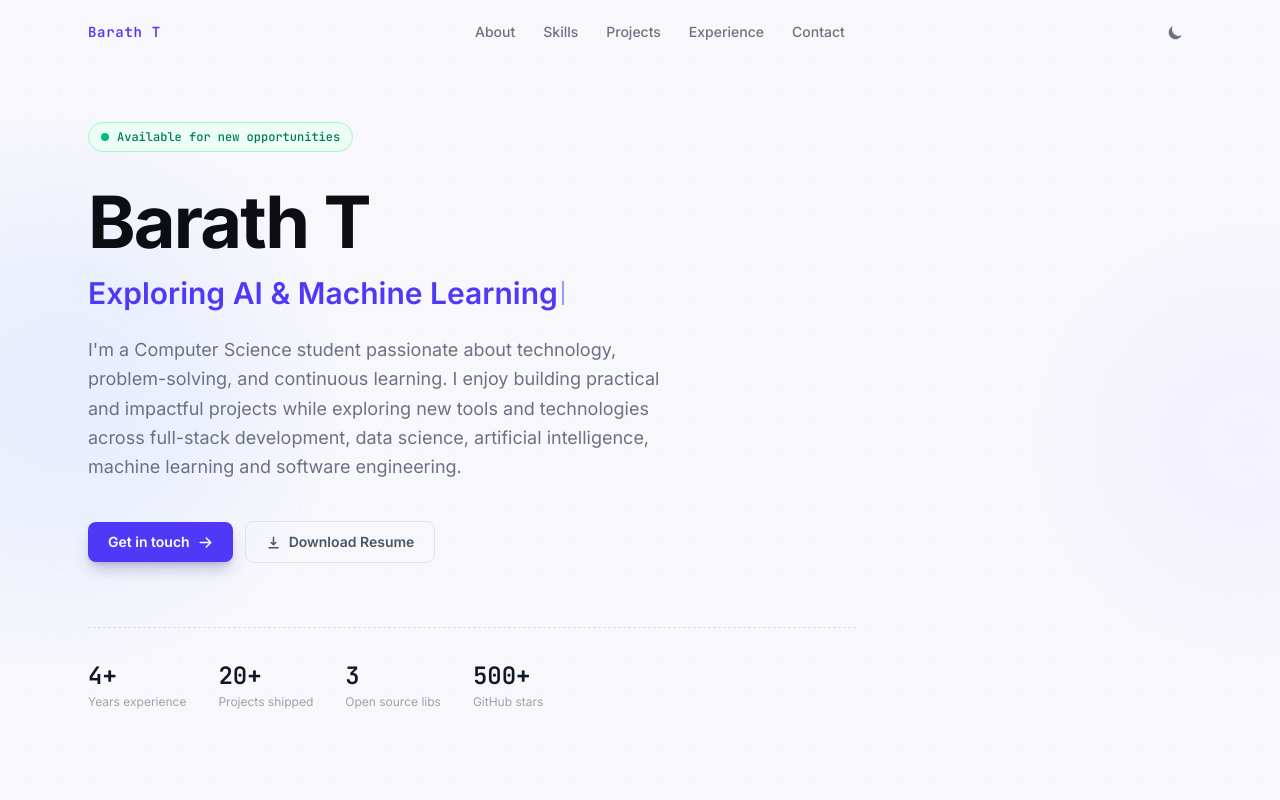
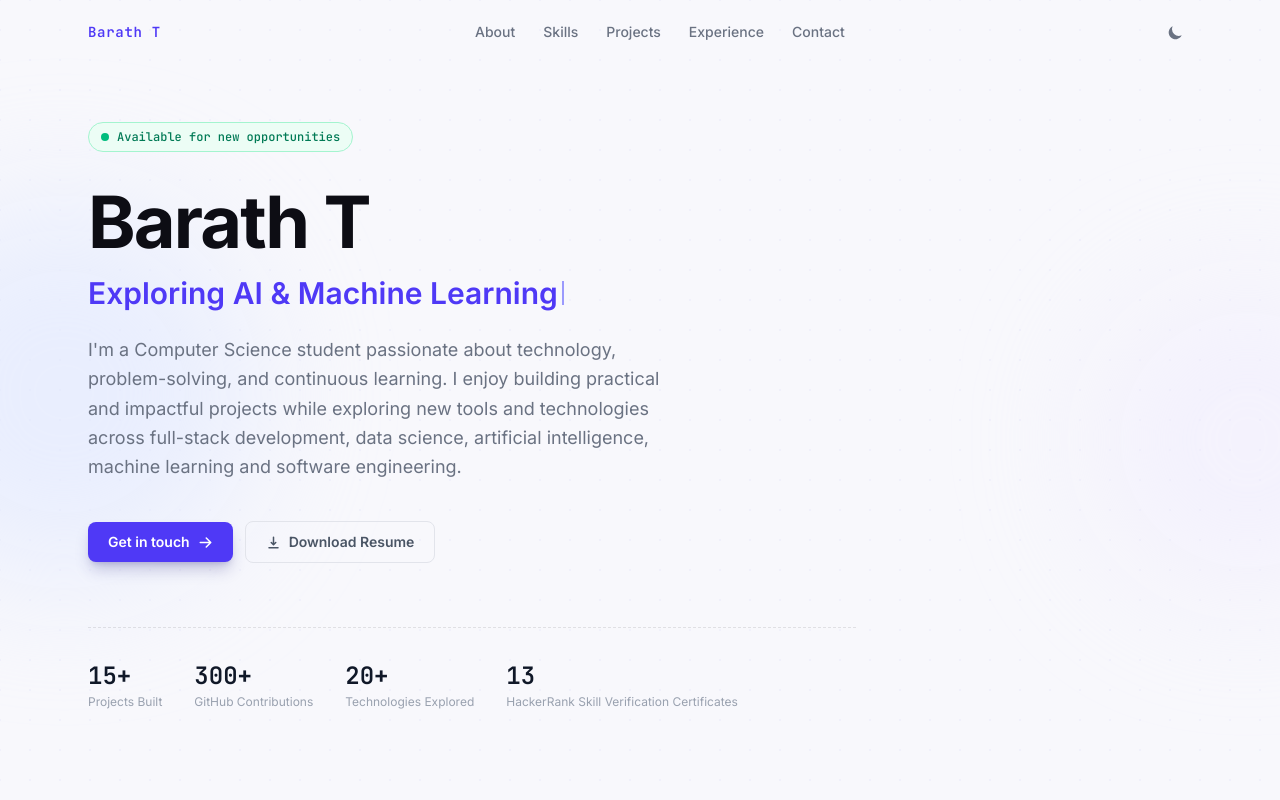
Before and after one commit to BarathThanigai/My_Portfolio_Website, a React (Vite) app: page / in a window 1280 px wide. Shown: the top 800 px of the page. Built offline with nearby package versions, Linux system fonts and the light colour scheme.

Commit message:
Modified stats section

```diff
--- a/src/components/Hero.jsx
+++ b/src/components/Hero.jsx
@@ -133,7 +133,7 @@ export default function Hero() {
           </motion.div>
 
           <motion.div initial={{ opacity: 0, y: 20 }} animate={{ opacity: 1, y: 0 }} transition={{ duration: 0.6, delay: 0.65 }} className="flex flex-wrap items-center gap-8 mt-16 pt-8 border-t border-dashed border-current/10">
-            {[['4+', 'Years experience'], ['20+', 'Projects shipped'], ['3', 'Open source libs'], ['500+', 'GitHub stars']].map(([num, label]) => (
+            {[['15+', 'Projects Built'], ['300+', 'GitHub Contributions'], ['20+', 'Technologies Explored'], ['13', 'HackerRank Skill Verification Certificates']].map(([num, label]) => (
               <div key={label}>
                 <div className={`text-2xl font-bold mono ${dark ? 'text-white' : 'text-gray-900'}`}>{num}</div>
                 <div className={`text-xs mt-0.5 ${dark ? 'text-gray-500' : 'text-gray-400'}`}>{label}</div>
```
